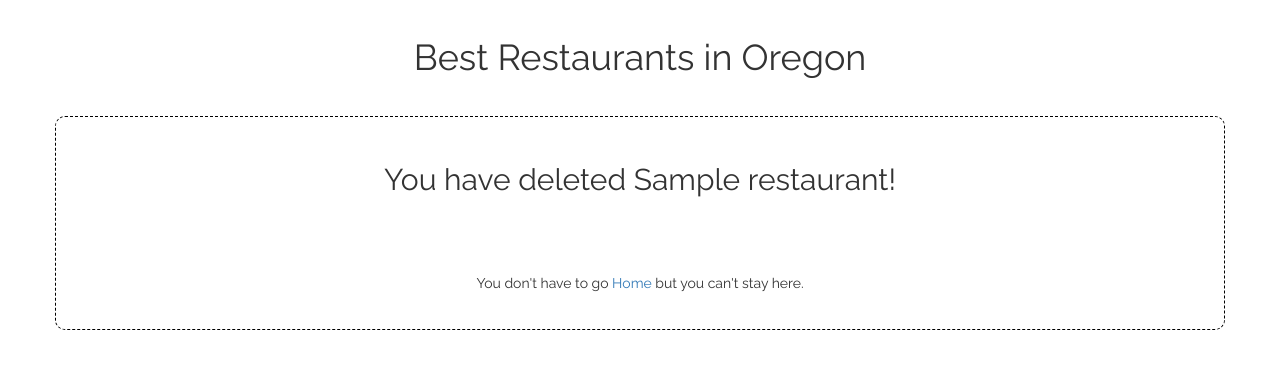
After one commit to KatyCodes/PHP-restaurants, a PHP site: template views/restaurant_deleted.html.twig in a window 1280 px wide. The commit adds this page. Shown: the top 369 px of the page. Run offline with PHP 8.4, Linux system fonts and the light colour scheme; the template is opened without the code that fills it: most values are stand-ins (such as "Sample title", 1, 10 or a date in 2020); some libraries are stand-ins or nearby versions.

```diff
--- a/src/Restaurant.php
+++ b/src/Restaurant.php
@@ -58,6 +58,11 @@
             $this->setRate($new_rate);
         }
 
+        function delete()
+        {
+            $GLOBALS['DB']->exec("DELETE FROM restaurants WHERE id = {$this->getId()};");
+        }
+
         static function getAll()
         {
             $returned_restaurants = $GLOBALS['DB']->query("SELECT * FROM restaurants;");
--- a/views/cuisine.html.twig
+++ b/views/cuisine.html.twig
@@ -31,7 +31,7 @@
                     <h4><a href="/getRestaurant/{{ restaurant.getId }}">{{ restaurant.getName }}</a> </h4>
                     {% endfor %}
                     <form action="/deleteRestaurants" method="post">
-                        <button type="submit" class="btn">Delete Restaurants</button>
+                        <button type="submit" class="btn">Delete ALL Restaurants</button>
                     </form>
                 {% endif %}
             </div>
--- a/views/restaurant.html.twig
+++ b/views/restaurant.html.twig
@@ -10,9 +10,11 @@
 <body>
     <h1>Best Restaurants in Oregon</h1>
     <div class="container">
-            <h3>{{ restaurant.getName }}</h3>
+        <h2>Restaurant: {{ restaurant.getName }} </h2>
         <div class="row">
             <div class="col-md-4">
+                <h3>User Rating: {{ restaurant.getRate }} </h3>
+                <h3>Cuisine Type: {{ cuisine.getType }} </h3>
             </div>
             <div class="col-md-4">
                 <form action="/updatedRestaurant/{{ restaurant.getId }}" method="post">
--- /dev/null
+++ b/views/restaurant_deleted.html.twig
@@ -0,0 +1,21 @@
+<!DOCTYPE html>
+<html>
+<head>
+    <meta charset="utf-8">
+    <link href="/css/bootstrap.min.css" rel="stylesheet" type="text/css">
+    <link href="https://fonts.googleapis.com/css?family=Raleway" rel="stylesheet">
+    <link href="/css/styles.css" rel="stylesheet" type="text/css">
+    <title>Best Restaraunts in Oregon</title>
+</head>
+<body>
+    <h1>Best Restaurants in Oregon</h1>
+    <div class="container">
+        <h2>You have deleted {{ restaurant.getName }}!</h2>
+        <br>
+        <p>
+            You don't have to go <a href="/">Home</a> but you can't stay here.
+        </p>
+
+    </div>
+</body>
+</html>
```
Also changed, not shown: app/app.php (+14 -7 lines).
